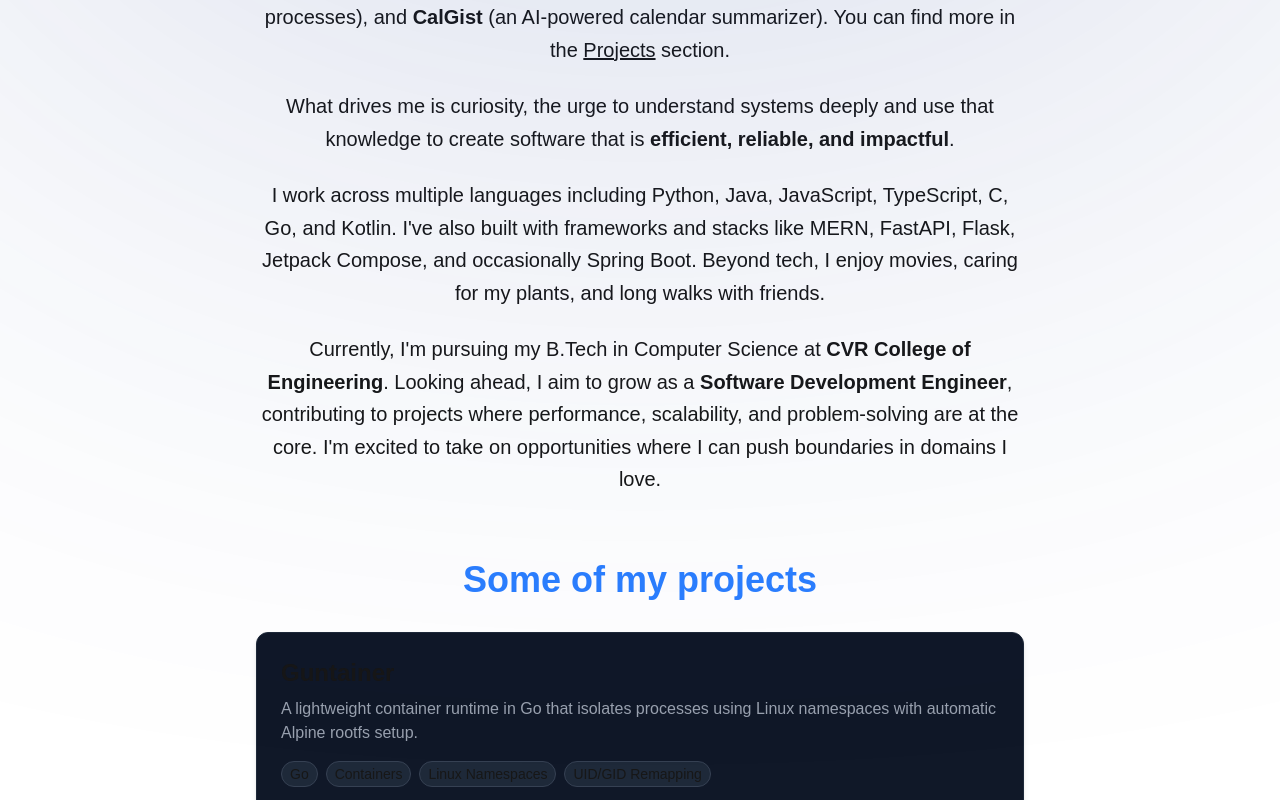
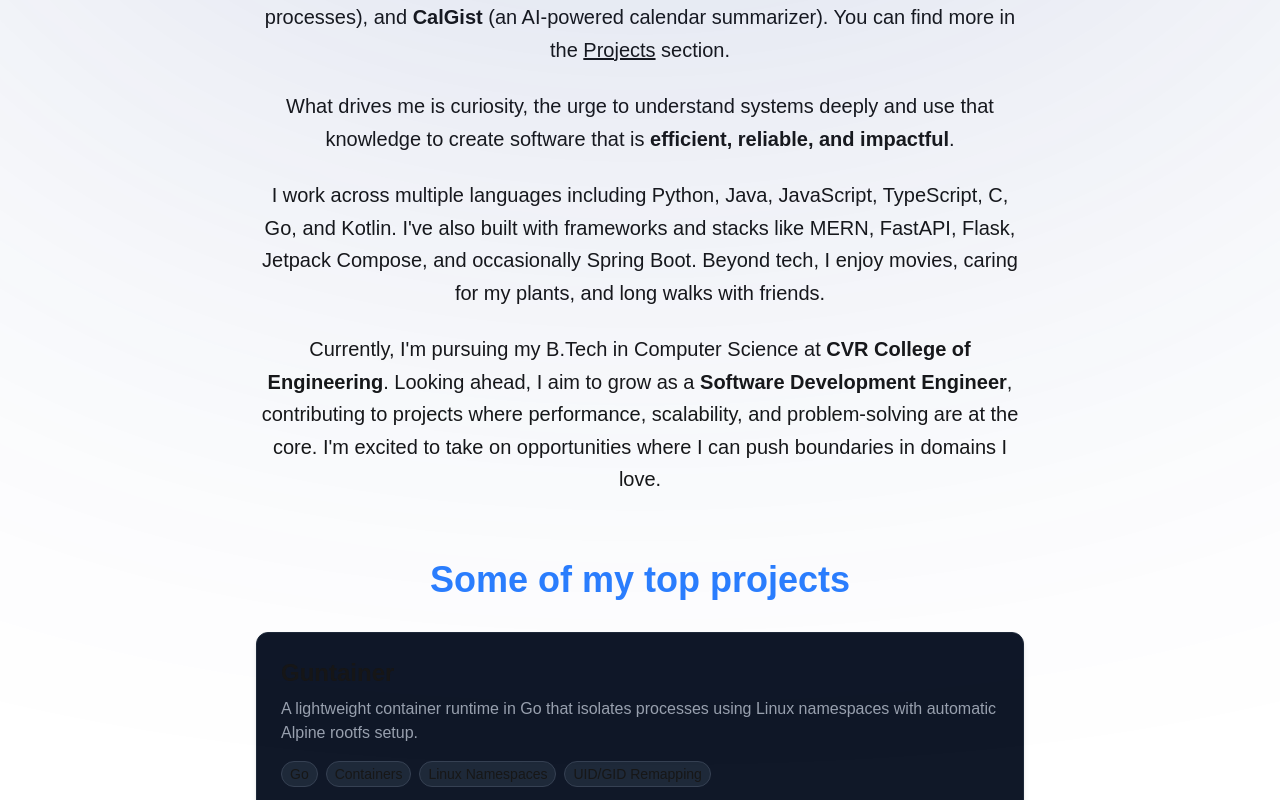
Before and after one commit to eswar-7116/portfolio, a Next.js app: page / in a window 1280 px wide. Shown: the part 763-1563 px from the top of the page. Built offline with nearby package versions, Linux system fonts and the light colour scheme.

Commit message:
feat: update project count in header and change phrasing in About and Projects

```diff
--- a/src/app/projects/page.tsx
+++ b/src/app/projects/page.tsx
@@ -6,7 +6,7 @@ export default function ProjectsPage() {
     <>
       <div className="text-xl max-w-3xl mx-auto mt-12 sm:mt-16 scroll-mt-30 px-4 sm:px-0">
         <h1 className="text-3xl sm:text-4xl font-bold w-full text-center text-blue-500">
-          Here are all my projects
+          Here are all my {projects.length} projects
         </h1>
       </div>
       <div className="flex flex-col items-center-safe justify-center-safe p-4 sm:p-8 gap-4 sm:gap-6">
--- a/src/components/layout/About.tsx
+++ b/src/components/layout/About.tsx
@@ -13,7 +13,7 @@ export default function About() {
           awesome projects and learning deep about tech.
         </p>
         <p>
-          Some of my projects include <b>NexusChat</b> (a peer-to-peer chat app
+          Some of my top projects include <b>NexusChat</b> (a peer-to-peer chat app
           with JWT auth and real-time communication), <b> Guntainer</b> (a
           container runtime in Go that isolates processes), and <b>CalGist</b>{" "}
           (an AI-powered calendar summarizer). You can find more in the&nbsp;
--- a/src/components/layout/Projects.tsx
+++ b/src/components/layout/Projects.tsx
@@ -10,7 +10,7 @@ export default function Projects() {
           className="text-3xl sm:text-4xl font-bold w-full text-center text-blue-500"
           id="projects-heading"
         >
-          Some of my projects
+          Some of my top projects
         </h1>
       </div>
       <div className="flex flex-col items-center-safe justify-center-safe p-4 sm:p-8 gap-4 sm:gap-6">
```
